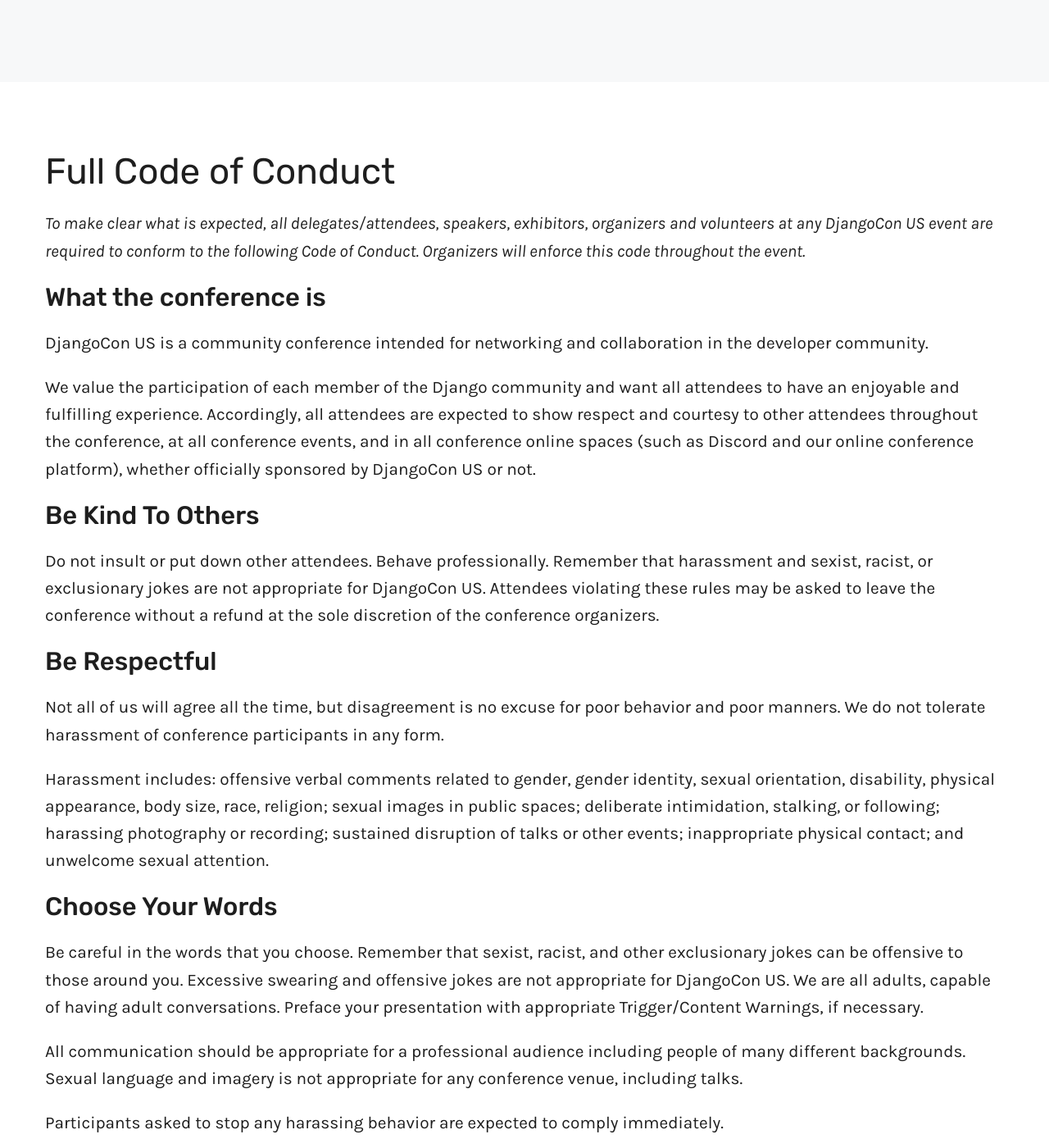
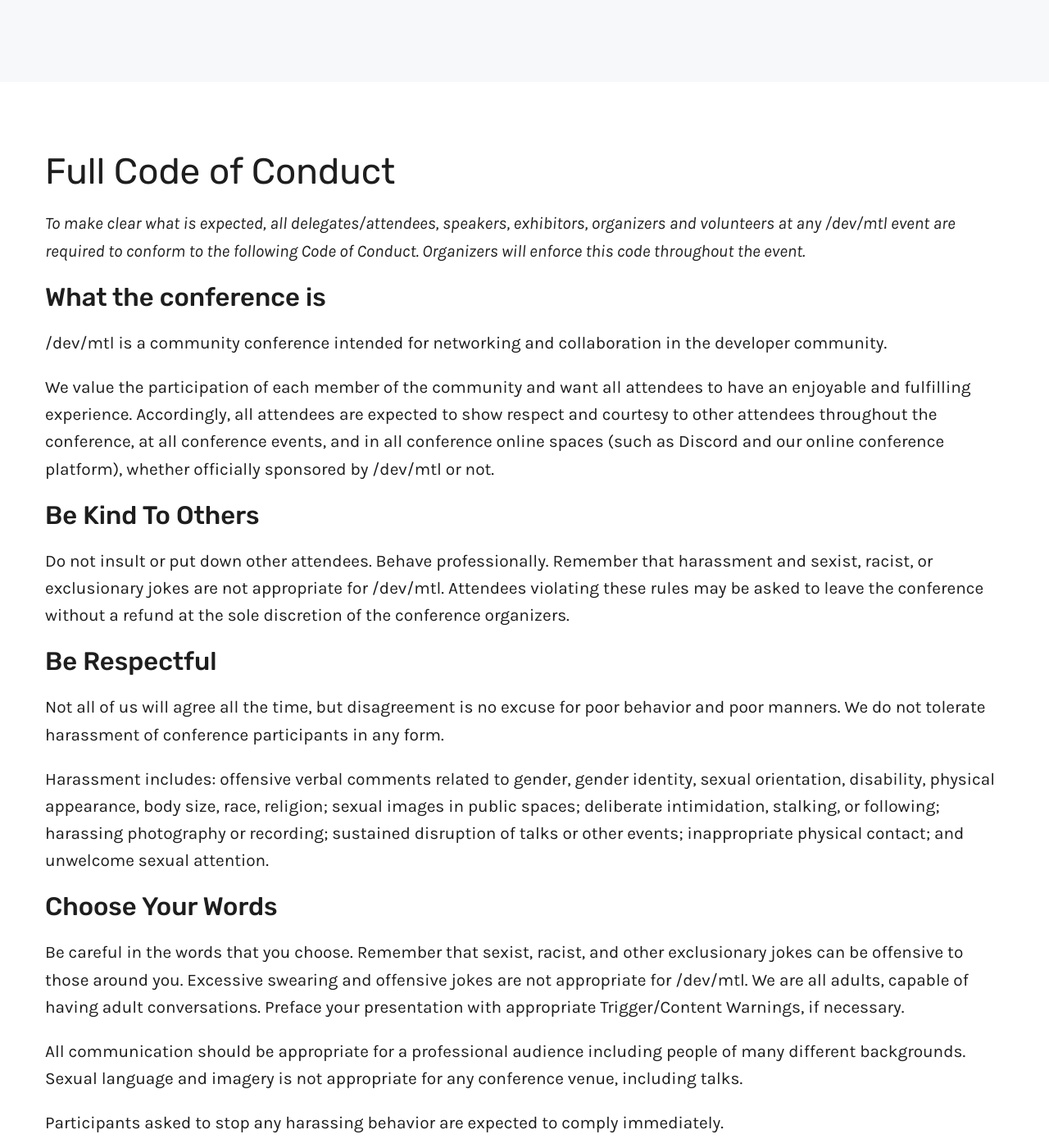
Before and after one commit to devmtl2024/site, a Jekyll site: the page built from _pages/conduct.html, in a window 1280 px wide and 1400 px high, scrolled down 818 px. Shown: the whole window at 82% size. Built offline with Jekyll 4.4.1, drawn with Linux system fonts in a browser that asks for light colours; comment, search, counter and statistics services are not loaded; some of the changed text lies outside the part shown.

Commit message:
Update coc and organizers pages

```diff
--- a/_pages/conduct.html
+++ b/_pages/conduct.html
@@ -1,5 +1,5 @@
 ---
-description: 'DjangoCon US is dedicated to providing a fun harassment-free conference
+description: '/dev/mtl is dedicated to providing a fun harassment-free conference
   experience for everyone, regardless of gender, gender identity, sexual orientation,
   disability, physical appearance, body size, race, or religion.
 
@@ -22,7 +22,7 @@ title: Code of Conduct
   <section class="section-pad theme-light-gray">
     <div class="row card-row">
       <div class="medium-6 column">
-        <p>DjangoCon US is an international conference made up of a mixture of professionals and volunteers from all over the world. To support a welcoming environment for all, regardless of individual differences, we have a few ground rules that we ask people to adhere to when they participate in these community activities. These rules apply equally to organizers, moderators, presenters, sponsors, affiliates, and all participants.
+        <p>/dev/mtl is an international conference made up of a mixture of professionals and volunteers from all over the world. To support a welcoming environment for all, regardless of individual differences, we have a few ground rules that we ask people to adhere to when they participate in these community activities. These rules apply equally to organizers, moderators, presenters, sponsors, affiliates, and all participants.
         <br />
         <br />
         Be kind to others. Do not insult or put down other attendees. Behave professionally.
@@ -51,17 +51,17 @@ title: Code of Conduct
     <div class="row column">
         <h2 class="demp">Full Code of Conduct</h2>
 
-        <p><em>To make clear what is expected, all delegates/attendees, speakers, exhibitors, organizers and volunteers at any DjangoCon US event are required to conform to the following Code of Conduct. Organizers will enforce this code throughout the event.</em></p>
+        <p><em>To make clear what is expected, all delegates/attendees, speakers, exhibitors, organizers and volunteers at any /dev/mtl event are required to conform to the following Code of Conduct. Organizers will enforce this code throughout the event.</em></p>
 
         <h3>What the conference is</h3>
 
-        <p>DjangoCon US is a community conference intended for networking and collaboration in the developer community.</p>
+        <p>/dev/mtl is a community conference intended for networking and collaboration in the developer community.</p>
 
-        <p>We value the participation of each member of the Django community and want all attendees to have an enjoyable and fulfilling experience. Accordingly, all attendees are expected to show respect and courtesy to other attendees throughout the conference, at all conference events, and in all conference online spaces (such as Discord and our online conference platform), whether officially sponsored by DjangoCon US or not.</p>
+        <p>We value the participation of each member of the community and want all attendees to have an enjoyable and fulfilling experience. Accordingly, all attendees are expected to show respect and courtesy to other attendees throughout the conference, at all conference events, and in all conference online spaces (such as Discord and our online conference platform), whether officially sponsored by /dev/mtl or not.</p>
 
         <h3>Be Kind To Others</h3>
 
-        <p>Do not insult or put down other attendees. Behave professionally. Remember that harassment and sexist, racist, or exclusionary jokes are not appropriate for DjangoCon US. Attendees violating these rules may be asked to leave the conference without a refund at the sole discretion of the conference organizers.</p>
+        <p>Do not insult or put down other attendees. Behave professionally. Remember that harassment and sexist, racist, or exclusionary jokes are not appropriate for /dev/mtl. Attendees violating these rules may be asked to leave the conference without a refund at the sole discretion of the conference organizers.</p>
 
         <h3>Be Respectful</h3>
 
@@ -71,7 +71,7 @@ title: Code of Conduct
 
         <h3>Choose Your Words</h3>
 
-        <p>Be careful in the words that you choose. Remember that sexist, racist, and other exclusionary jokes can be offensive to those around you. Excessive swearing and offensive jokes are not appropriate for DjangoCon US. We are all adults, capable of having adult conversations. Preface your presentation with appropriate Trigger/Content Warnings, if necessary.</p>
+        <p>Be careful in the words that you choose. Remember that sexist, racist, and other exclusionary jokes can be offensive to those around you. Excessive swearing and offensive jokes are not appropriate for /dev/mtl. We are all adults, capable of having adult conversations. Preface your presentation with appropriate Trigger/Content Warnings, if necessary.</p>
 
         <p>All communication should be appropriate for a professional audience including people of many different backgrounds. Sexual language and imagery is not appropriate for any conference venue, including talks.</p>
 
@@ -81,7 +81,7 @@ title: Code of Conduct
 
         <h3>Photography</h3>
 
-        <p>In order to make /dev/mtl 2024 a great experience for everyone, do not photograph, video, or audio record anyone at DjangoCon without their express permission, sought in advance. If someone does not want to be photographed, video or audio recorded, please respect their wishes. Do not take screenshots or screen recordings of anyone, including presenters, without their permission.</p>
+        <p>In order to make /dev/mtl 2024 a great experience for everyone, do not photograph, video, or audio record anyone at /dev/mtl without their express permission, sought in advance. If someone does not want to be photographed, video or audio recorded, please respect their wishes. Do not take screenshots or screen recordings of anyone, including presenters, without their permission.</p>
 
         <p>Crowd shots are permitted, but when only the faces of a few people are visible, permission should be sought from all of those individuals.</p>
 
@@ -94,7 +94,7 @@ title: Code of Conduct
 
         <p>This Code of Conduct was forked from the example policy from the <a href="http://geekfeminism.wikia.com/wiki/Conference_anti-harassment/Policy">Geek Feminism wiki</a>, created by the Ada Initiative and other volunteers. which is under a Creative Commons Zero license. We have also based some sections on the <a href="https://2021.pycascades.com/about/code-of-conduct/">PyCascades 2021</a> Code of Conduct.</p>
 
-        <p>DjangoCon US <a href="/conduct/">Conference Code of Conduct</a> is licensed under a <a href="http://creativecommons.org/licenses/by/3.0/">Creative Commons Attribution 3.0 Unported License</a>.</p>
+        <p>/dev/mtl <a href="/conduct/">Conference Code of Conduct</a> is licensed under a <a href="http://creativecommons.org/licenses/by/3.0/">Creative Commons Attribution 3.0 Unported License</a>.</p>
     </div>
   </section>
 </div><!-- end .content -->
```
Also changed, not shown: _pages/organizers.html (+42 -26 lines).
